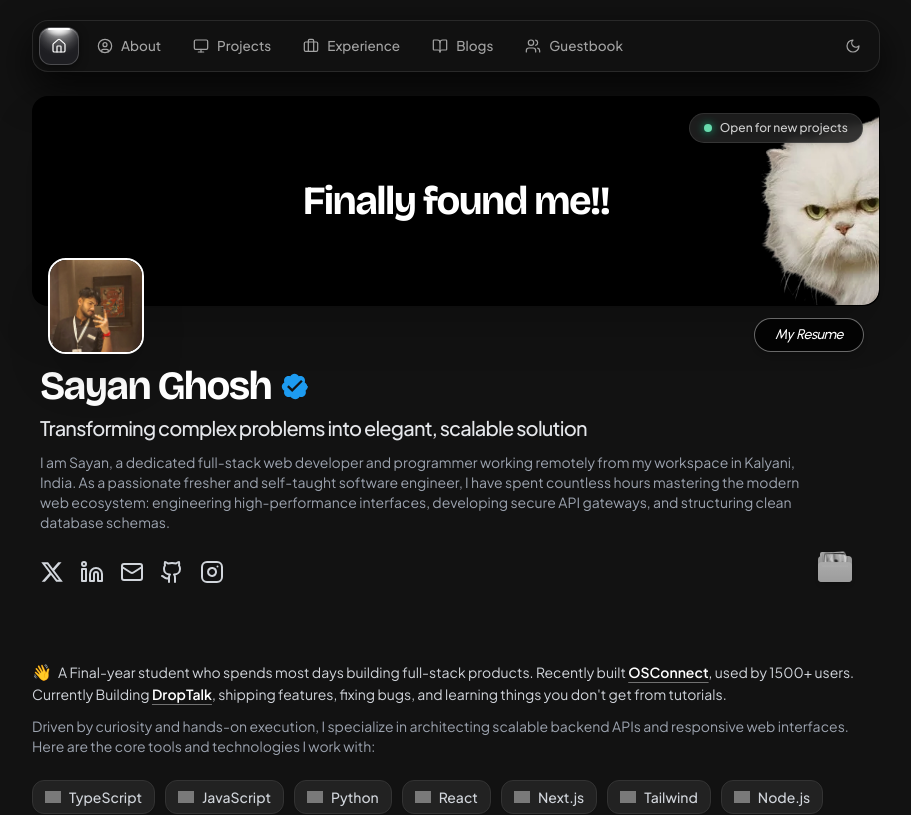
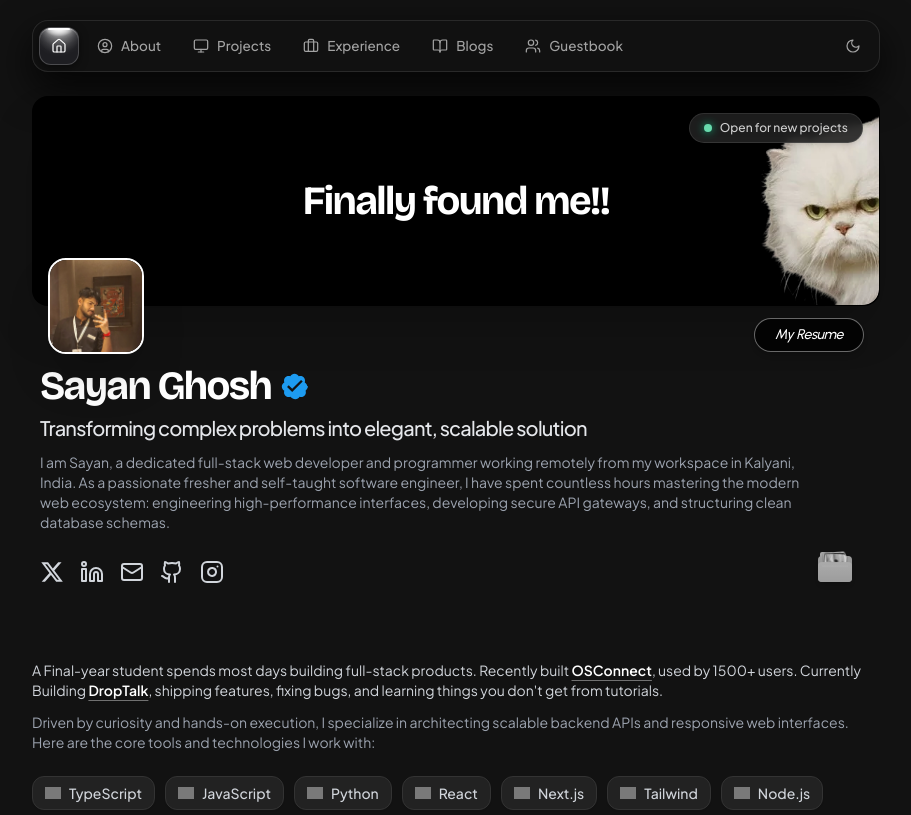
Before and after one commit to me-sayanghosh/portfolio-2.0, a Next.js app: page / in a window 1280 px wide. Shown: the top 815 px of the page, without its empty margins (184-1095 px from the left). Built offline with nearby package versions, Linux system fonts and the light colour scheme; grey boxes are pictures that could not be loaded.

Commit message:
refactor: simplify introductory text in HomeAboutSection component

```diff
--- a/src/features/home/components/HomeAboutSection.tsx
+++ b/src/features/home/components/HomeAboutSection.tsx
@@ -172,8 +172,7 @@ export default function HomeAboutSection() {
       {/* Intro Paragraph 1 & 2 */}
       <BlurFade delay={BLUR_FADE_DELAY * 5}>
         <p className="text-xs sm:text-sm text-gray-300 leading-relaxed mb-3 font-sans">
-          <span className="wave-on-hover mr-1.5 inline-block text-base cursor-default select-none">👋</span>
-          A Final-year student who spends most days building full-stack products. Recently built{' '}
+          A Final-year student spends most days building full-stack products. Recently built{' '}
           <TextLinkPreview
             href="https://osci.osconnect.org/"
             text="OSConnect"
```
